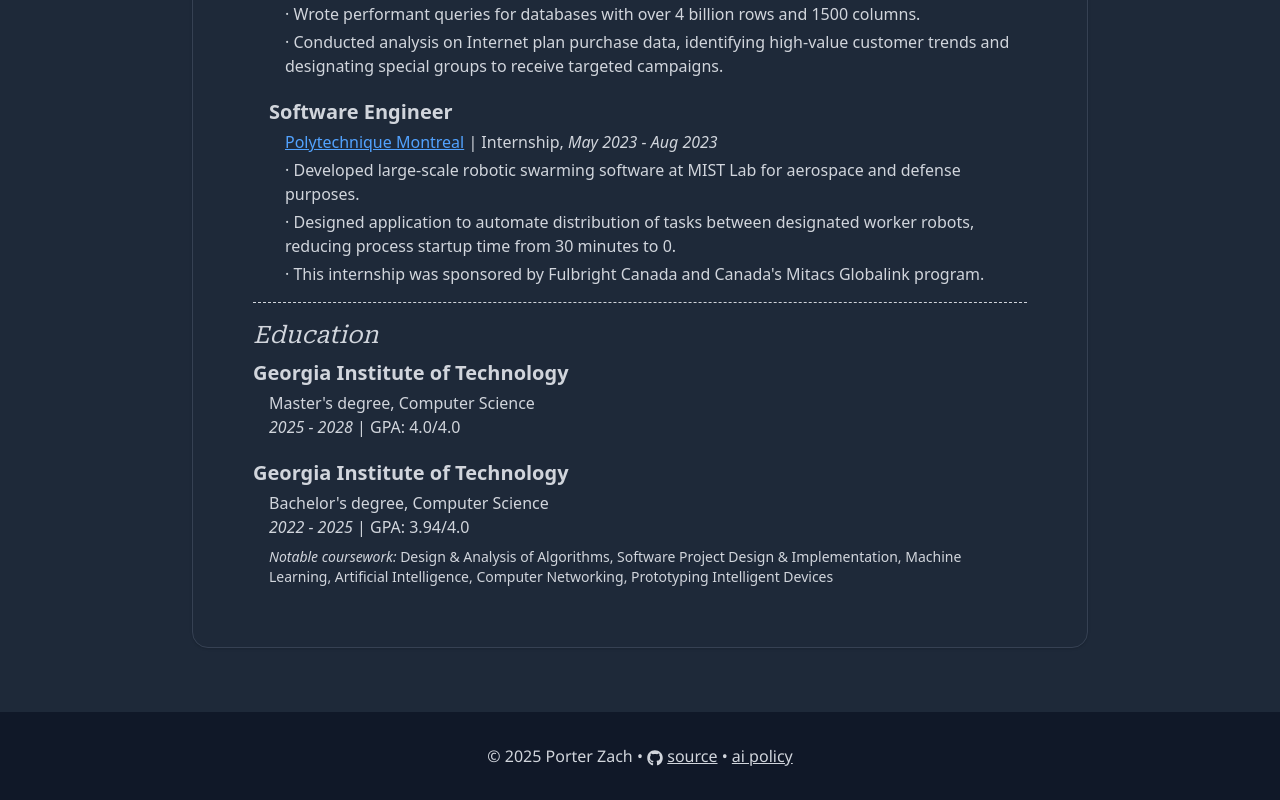
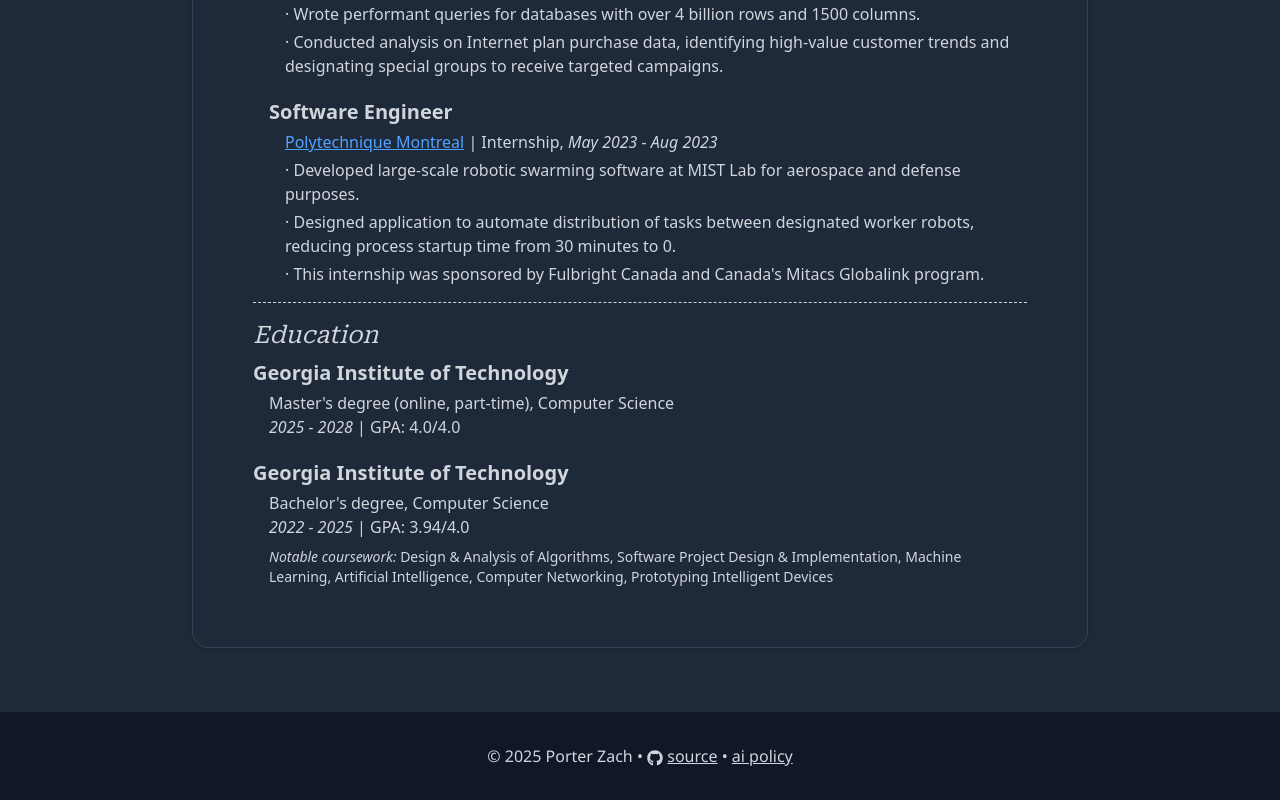
Before and after one commit to p-zach/pzachcom-frontend, a Next.js app: page /resume in a window 1280 px wide. Shown: the part 940-1740 px from the top of the page. Built offline with nearby package versions, Linux system fonts and the light colour scheme.

Commit message:
Clarify ms

```diff
--- a/src/app/resume/page.tsx
+++ b/src/app/resume/page.tsx
@@ -8,7 +8,7 @@
     education: [
       {
         school: "Georgia Institute of Technology",
-        type: "Master's degree",
+        type: "Master's degree (online, part-time)",
         field: "Computer Science",
         start_date: "2025",
         end_date: "2028",
```
